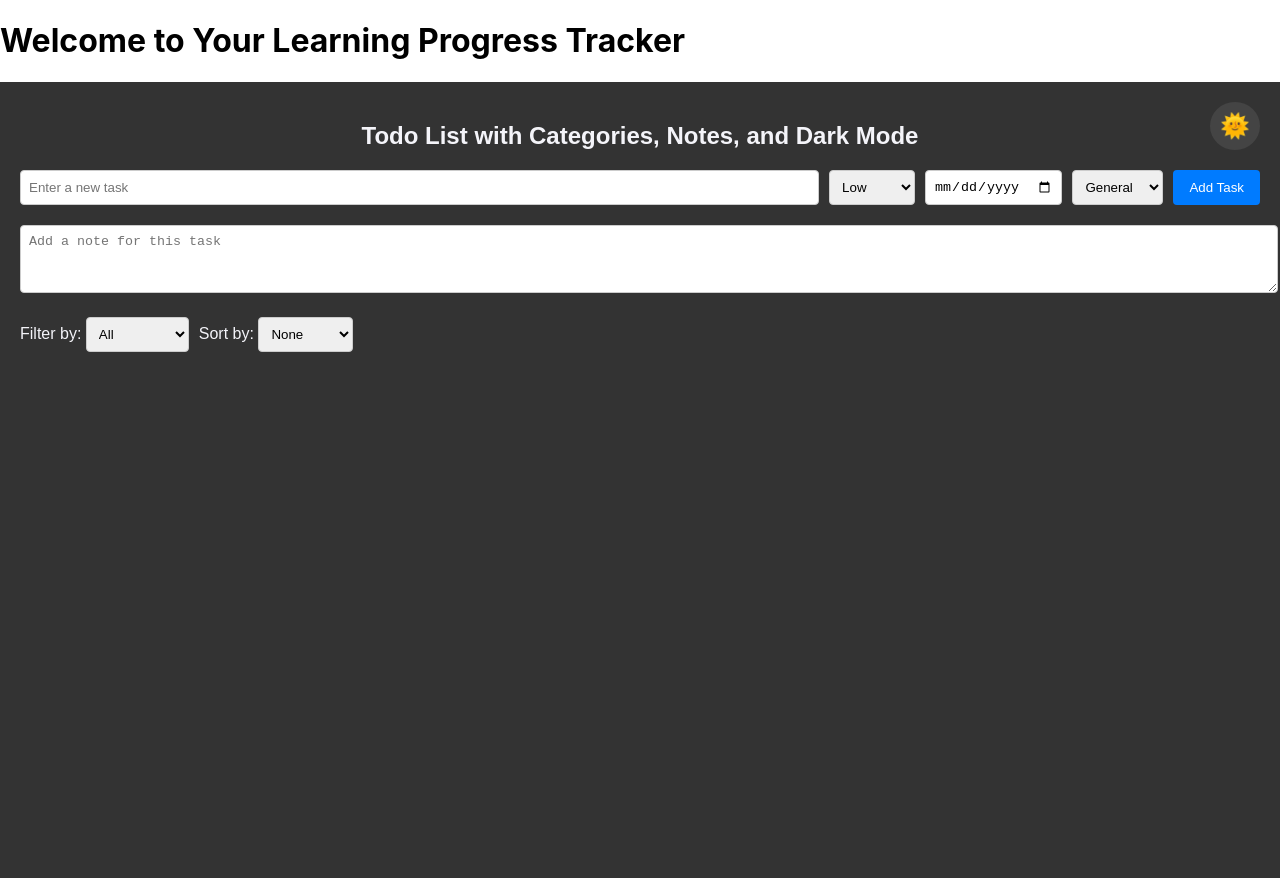
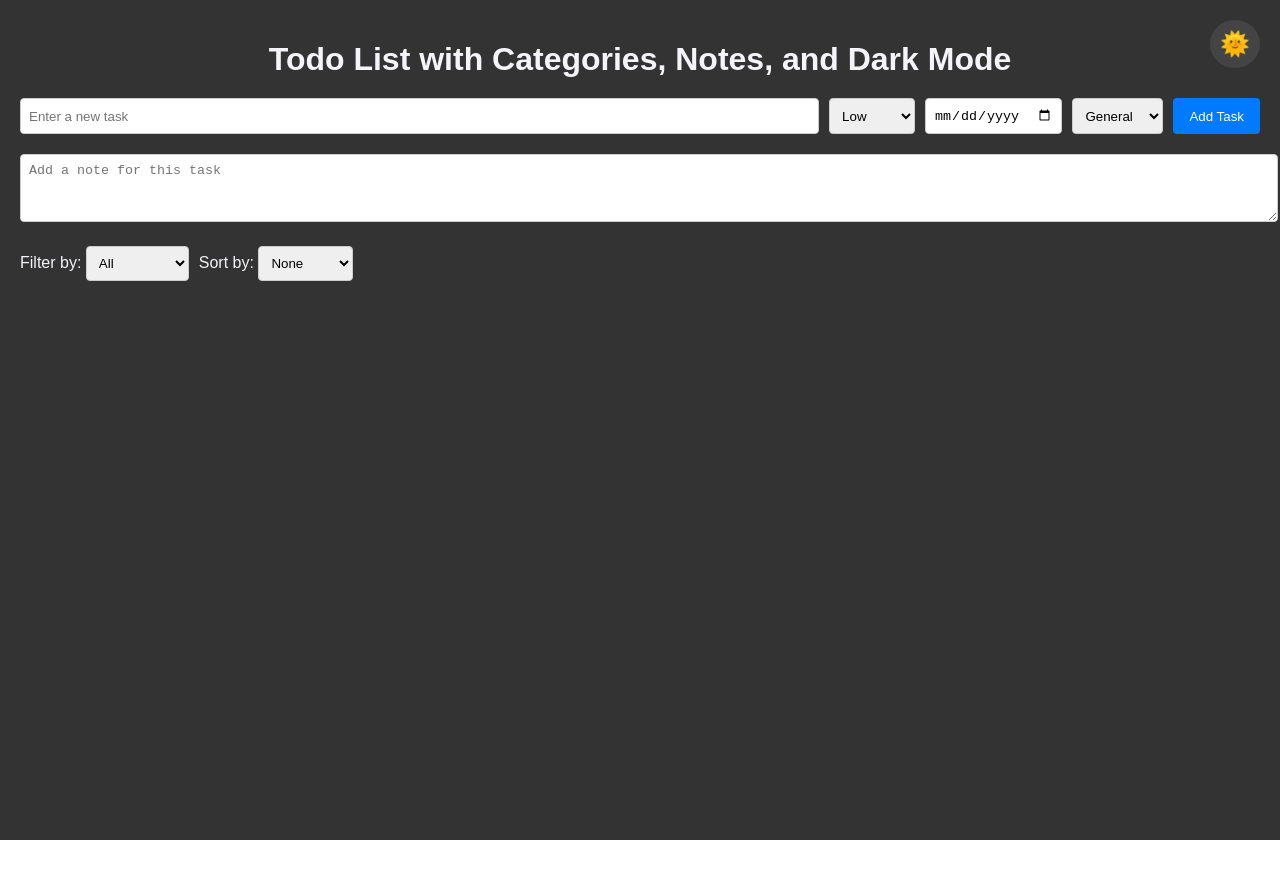
Before and after one commit to avinashvermaaa/web_dev, a React (Create React App) app in the folder A_Fullstack/React_js/day1/todo-app/: page / in a window 1280 px wide. Shown: the top 878 px of the page. After the commit the page ends 840 px from the top, so only its background shows below. Built offline with nearby package versions, Linux system fonts and the light colour scheme.

Commit message:
Todo-app -> removed index.html content
removed:-
  <h1>Welcome to Your Learning
    Progress Tracker</h1>

changed :-
    h2 of Todo.js to h1

```diff
--- a/A_Fullstack/React_js/day1/todo-app/src/App.js
+++ b/A_Fullstack/React_js/day1/todo-app/src/App.js
@@ -4,7 +4,6 @@ import Todo from "./Todo";
 function App() {
   return (
     <div>
-      <h1>Welcome to Your Learning Progress Tracker</h1>
       <Todo />
     </div>
   );
--- a/A_Fullstack/React_js/day1/todo-app/src/Todo.js
+++ b/A_Fullstack/React_js/day1/todo-app/src/Todo.js
@@ -139,9 +139,9 @@ function Todo() {
         {darkMode ? "🌞" : "🌙"}
       </button>
 
-      <h2 style={{ textAlign: "center", marginBottom: "20px" }}>
+      <h1 style={{ textAlign: "center", marginBottom: "20px" }}>
         Todo List with Categories, Notes, and Dark Mode
-      </h2>
+      </h1>
 
       {/* Input fields for adding tasks */}
       <div
```
